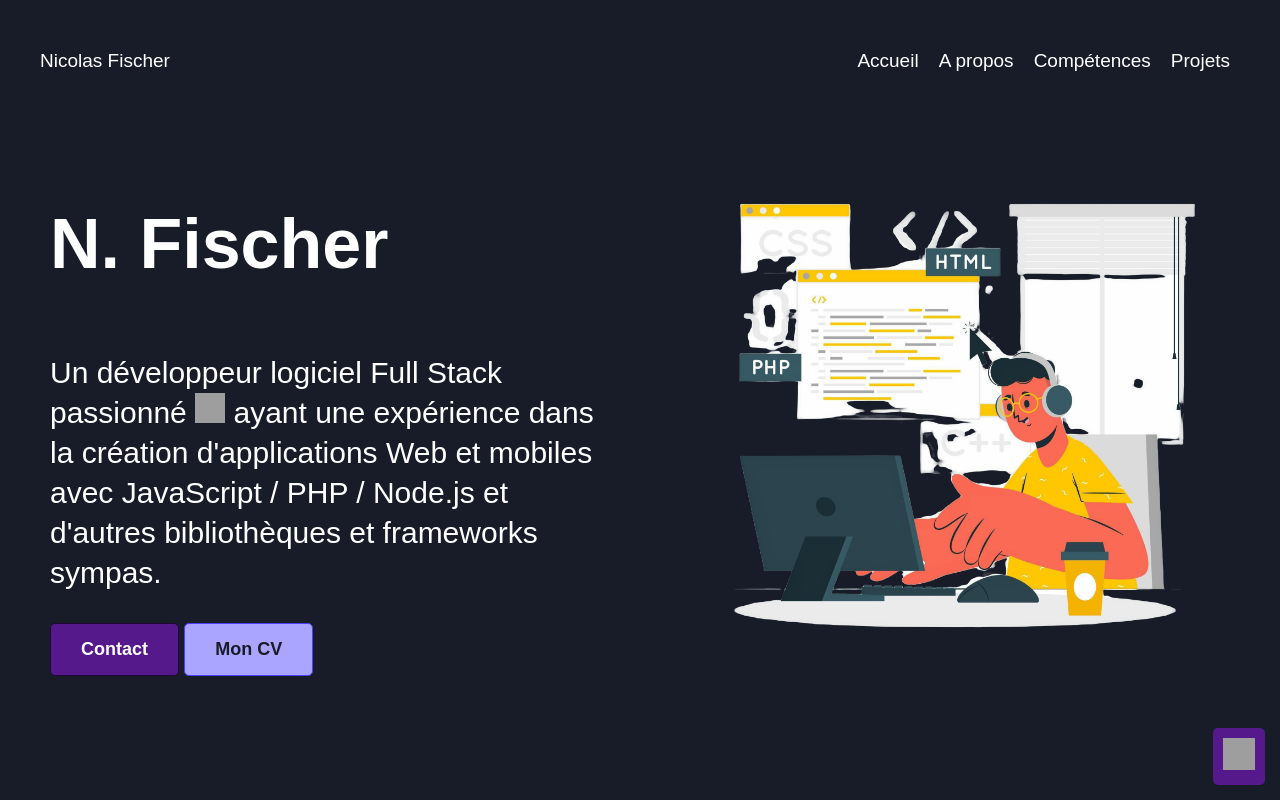
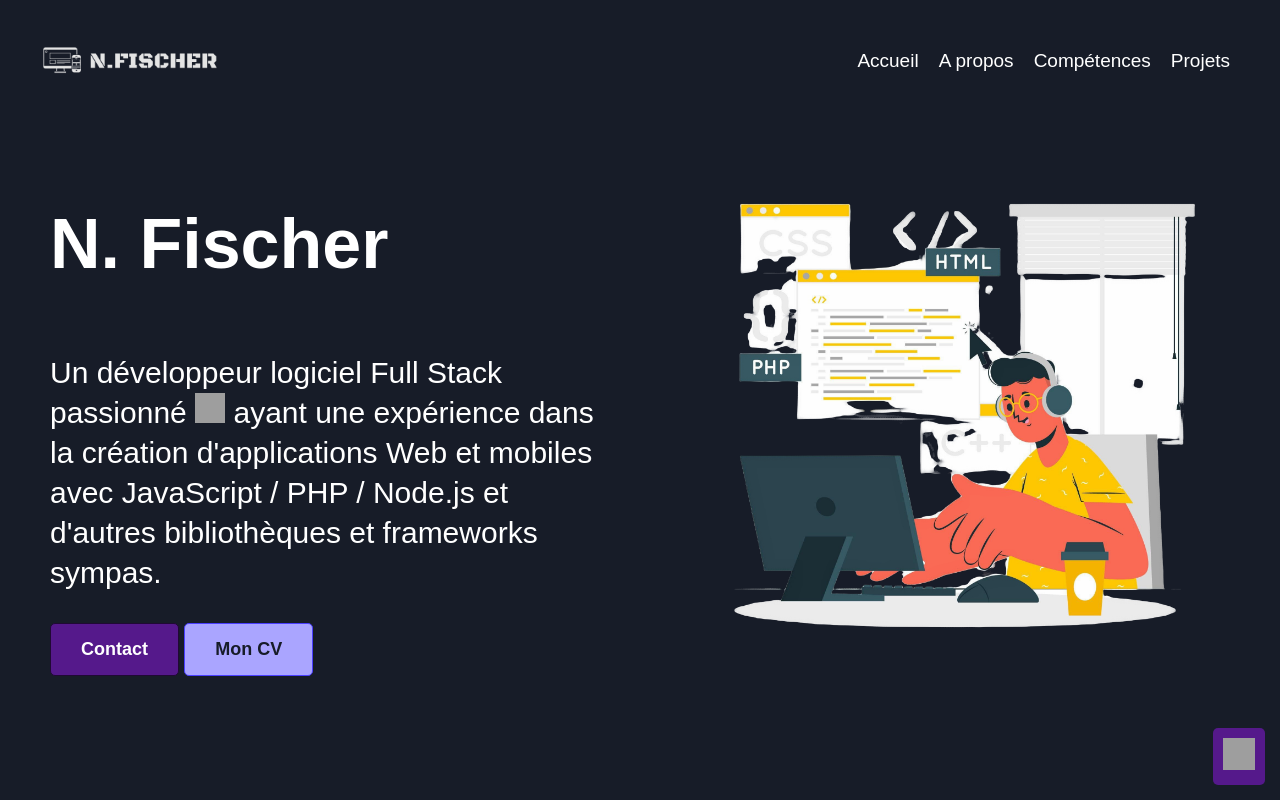
Before and after one commit to eNJi25/Sass_Portfolio, a plain HTML site: page index.html in a window 1280 px wide. Shown: the top 800 px of the page. Drawn offline with Linux system fonts and the light colour scheme; grey boxes are pictures that could not be loaded.

Commit message:
add new logo in header

```diff
--- a/index.html
+++ b/index.html
@@ -15,7 +15,7 @@
     <header class="header-website">
         <nav class="navbar">
             <div class="logo">
-                <span class="logo-text">Nicolas Fischer</span>
+                <img src="images/logo.png" alt="Logo N.Fischer">
             </div>
             <div class="menu">
                 <input type="checkbox" id="menu-toggle" class="menu-input">
--- a/styles/sass/_navbar.scss
+++ b/styles/sass/_navbar.scss
@@ -8,6 +8,17 @@
     @include justify-between;
     padding-top: 10px;
     padding-bottom: 10px;
+
+    .logo {
+      display: flex;
+      align-items: center;
+      img {
+        width: 180px;
+        height: 100%;
+        margin-right: 10px;
+      }
+    }
+
     .menu {
       .menu-input {
         display: none;
```
Also changed, not shown: images/logo.png (added), styles/css/main.css, 3 other files.
